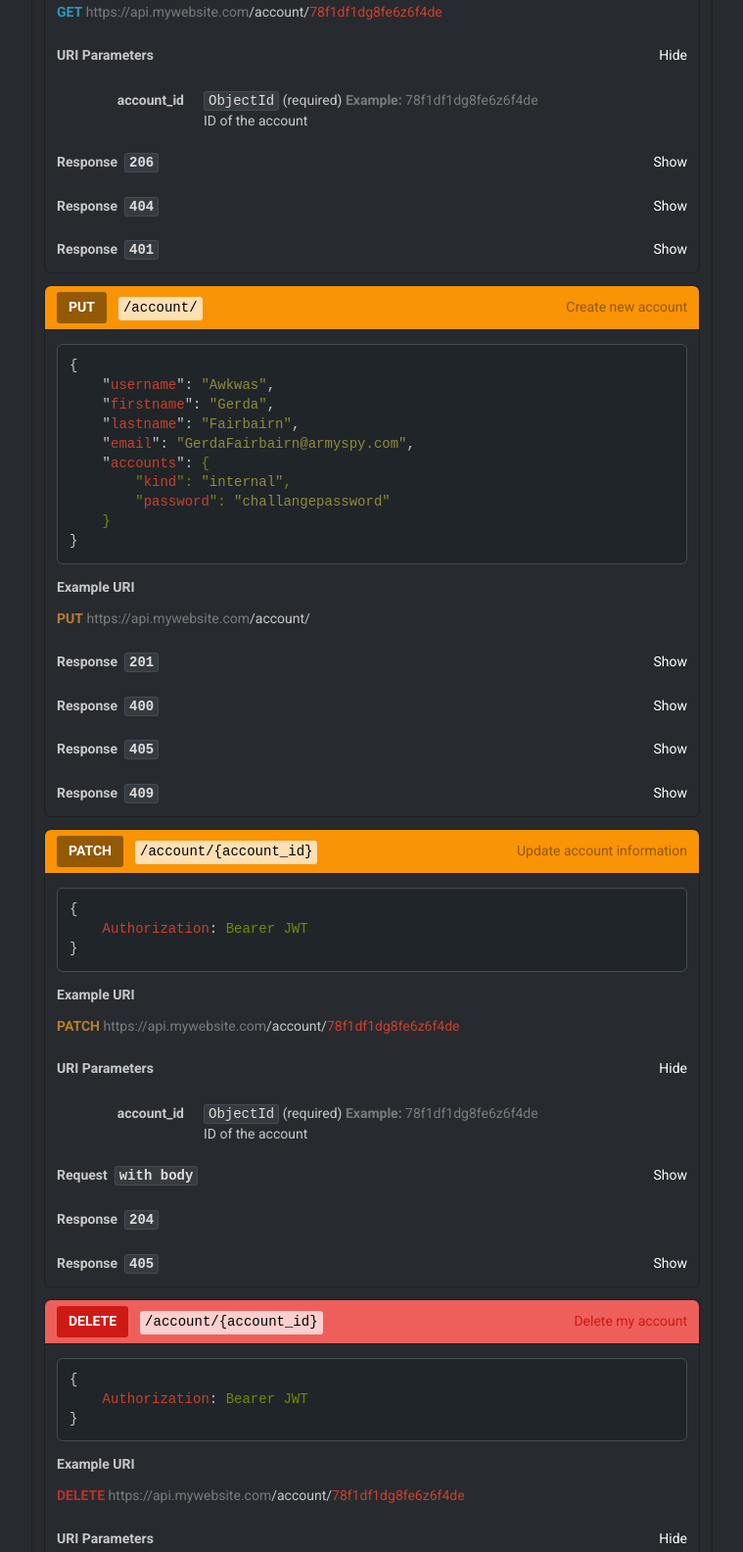
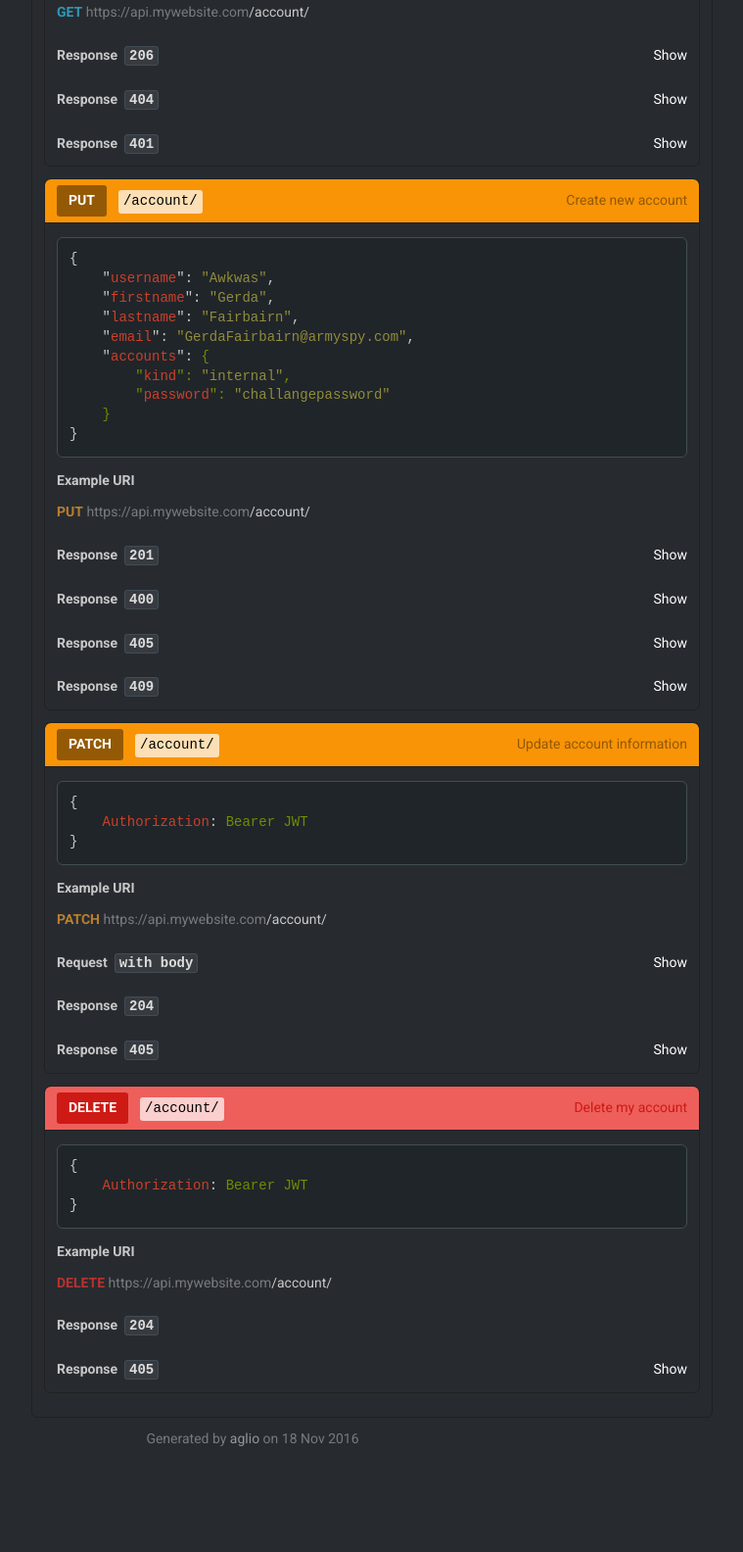
Before and after one commit to Renouveaux/infinitauth, a plain HTML site: page index.html in a window 1280 px wide. Shown: the part 1197-2781 px from the top of the page at 98% size, without its empty margins (382-1141 px from the left). After the commit the page ends 2686 px from the top, so only its background shows below. Drawn offline with Linux system fonts and the light colour scheme.

Commit message:
Updating documentation

```diff
--- a/index.html
+++ b/index.html
@@ -33,11 +33,10 @@
   "<span class="hljs-attribute">message</span>": <span class="hljs-value"><span class="hljs-string">"Authentication failed. Username and password does not match."</span>
 </span>}</code></pre><div style="height: 1px;"></div></div></div></div></div></section><section id="account" class="resource-group"><h2 class="group-heading">Account <a href="#account" class="permalink">&para;</a></h2><p>CRUD method for account properties</p>
 <div id="account-crud-account" class="resource"><h3 class="resource-heading">CRUD Account <a href="#account-crud-account" class="permalink">&nbsp;&para;</a></h3><p>You may have a valid token for using this path.</p>
-<div id="account-crud-account-get" class="action get"><h4 class="action-heading"><div class="name">Retrieve account information</div><a href="#account-crud-account-get" class="method get">GET</a><code class="uri">/account/{account_id}</code></h4><pre><code><span class="hljs-rules">{
+<div id="account-crud-account-get" class="action get"><h4 class="action-heading"><div class="name">Retrieve account information</div><a href="#account-crud-account-get" class="method get">GET</a><code class="uri">/account/</code></h4><pre><code><span class="hljs-rules">{
     <span class="hljs-rule"><span class="hljs-attribute">Authorization</span>:<span class="hljs-value"> Bearer JWT
 </span></span></span>}</code></pre>
-<h4>Example URI</h4><div class="definition"><span class="method get">GET</span>&nbsp;<span class="uri"><span class="hostname">https://api.mywebsite.com</span>/account/<span class="hljs-attribute" title="account_id">78f1df1dg8fe6z6f4de</span></span></div><div class="title"><strong>URI Parameters</strong><div class="collapse-button show"><span class="close">Hide</span><span class="open">Show</span></div></div><div class="collapse-content"><dl class="inner"><dt>account_id</dt><dd><code>ObjectId</code>&nbsp;<span class="required">(required)</span>&nbsp;<span class="text-muted example"><strong>Example:&nbsp;</strong><span>78f1df1dg8fe6z6f4de</span></span><p>ID of the account</p>
-</dd></dl></div><div class="title"><strong>Response&nbsp;&nbsp;<code>206</code></strong><div class="collapse-button"><span class="close">Hide</span><span class="open">Show</span></div></div><div class="collapse-content"><div class="inner"><h5>Headers</h5><pre><code><span class="hljs-attribute">Content-Type</span>: <span class="hljs-string">application/json</span></code></pre><div style="height: 1px;"></div><h5>Body</h5><pre><code>{
+<h4>Example URI</h4><div class="definition"><span class="method get">GET</span>&nbsp;<span class="uri"><span class="hostname">https://api.mywebsite.com</span>/account/</span></div><div class="title"><strong>Response&nbsp;&nbsp;<code>206</code></strong><div class="collapse-button"><span class="close">Hide</span><span class="open">Show</span></div></div><div class="collapse-content"><div class="inner"><h5>Headers</h5><pre><code><span class="hljs-attribute">Content-Type</span>: <span class="hljs-string">application/json</span></code></pre><div style="height: 1px;"></div><h5>Body</h5><pre><code>{
   "<span class="hljs-attribute">username</span>": <span class="hljs-value"><span class="hljs-string">"Awkwas"</span></span>,
   "<span class="hljs-attribute">firstname</span>": <span class="hljs-value"><span class="hljs-string">"Gerda"</span></span>,
   "<span class="hljs-attribute">lastname</span>": <span class="hljs-value"><span class="hljs-string">"Fairbairn"</span></span>,
@@ -71,20 +70,18 @@
     "<span class="hljs-attribute">message</span>" : <span class="hljs-value"><span class="hljs-string">"You have to send account data"</span>;
 </span>}</code></pre><div style="height: 1px;"></div></div></div><div class="title"><strong>Response&nbsp;&nbsp;<code>409</code></strong><div class="collapse-button"><span class="close">Hide</span><span class="open">Show</span></div></div><div class="collapse-content"><div class="inner"><h5>Headers</h5><pre><code><span class="hljs-attribute">Content-Type</span>: <span class="hljs-string">application/json</span></code></pre><div style="height: 1px;"></div><h5>Body</h5><pre><code>{
   "<span class="hljs-attribute">message</span>": <span class="hljs-value"><span class="hljs-string">"This user account already exist"</span>
-</span>}</code></pre><div style="height: 1px;"></div></div></div></div><div id="account-crud-account-patch" class="action patch"><h4 class="action-heading"><div class="name">Update account information</div><a href="#account-crud-account-patch" class="method patch">PATCH</a><code class="uri">/account/{account_id}</code></h4><pre><code><span class="hljs-rules">{
+</span>}</code></pre><div style="height: 1px;"></div></div></div></div><div id="account-crud-account-patch" class="action patch"><h4 class="action-heading"><div class="name">Update account information</div><a href="#account-crud-account-patch" class="method patch">PATCH</a><code class="uri">/account/</code></h4><pre><code><span class="hljs-rules">{
     <span class="hljs-rule"><span class="hljs-attribute">Authorization</span>:<span class="hljs-value"> Bearer JWT
 </span></span></span>}</code></pre>
-<h4>Example URI</h4><div class="definition"><span class="method patch">PATCH</span>&nbsp;<span class="uri"><span class="hostname">https://api.mywebsite.com</span>/account/<span class="hljs-attribute" title="account_id">78f1df1dg8fe6z6f4de</span></span></div><div class="title"><strong>URI Parameters</strong><div class="collapse-button show"><span class="close">Hide</span><span class="open">Show</span></div></div><div class="collapse-content"><dl class="inner"><dt>account_id</dt><dd><code>ObjectId</code>&nbsp;<span class="required">(required)</span>&nbsp;<span class="text-muted example"><strong>Example:&nbsp;</strong><span>78f1df1dg8fe6z6f4de</span></span><p>ID of the account</p>
-</dd></dl></div><div class="title"><strong>Request&nbsp;&nbsp;<code>with body</code></strong><div class="collapse-button"><span class="close">Hide</span><span class="open">Show</span></div></div><div class="collapse-content"><div class="inner"><div class="description"><p>You can send any key / value to update your account, except username and _id</p>
+<h4>Example URI</h4><div class="definition"><span class="method patch">PATCH</span>&nbsp;<span class="uri"><span class="hostname">https://api.mywebsite.com</span>/account/</span></div><div class="title"><strong>Request&nbsp;&nbsp;<code>with body</code></strong><div class="collapse-button"><span class="close">Hide</span><span class="open">Show</span></div></div><div class="collapse-content"><div class="inner"><div class="description"><p>You can send any key / value to update your account, except username and _id</p>
 </div><h5>Headers</h5><pre><code><span class="hljs-attribute">Content-Type</span>: <span class="hljs-string">application/json</span></code></pre><div style="height: 1px;"></div><h5>Body</h5><pre><code>{
   "<span class="hljs-attribute">email</span>": <span class="hljs-value"><span class="hljs-string">"GerdaFairbairn@armyspy.org"</span>
 </span>}</code></pre><div style="height: 1px;"></div></div></div><div class="title"><strong>Response&nbsp;&nbsp;<code>204</code></strong></div><div class="title"><strong>Response&nbsp;&nbsp;<code>405</code></strong><div class="collapse-button"><span class="close">Hide</span><span class="open">Show</span></div></div><div class="collapse-content"><div class="inner"><h5>Headers</h5><pre><code><span class="hljs-attribute">Content-Type</span>: <span class="hljs-string">application/json</span></code></pre><div style="height: 1px;"></div><h5>Body</h5><pre><code>{
   "<span class="hljs-attribute">message</span>": <span class="hljs-value"><span class="hljs-string">"Your not allowed to update this resource"</span>
-</span>}</code></pre><div style="height: 1px;"></div></div></div></div><div id="account-crud-account-delete" class="action delete"><h4 class="action-heading"><div class="name">Delete my account</div><a href="#account-crud-account-delete" class="method delete">DELETE</a><code class="uri">/account/{account_id}</code></h4><pre><code><span class="hljs-rules">{
+</span>}</code></pre><div style="height: 1px;"></div></div></div></div><div id="account-crud-account-delete" class="action delete"><h4 class="action-heading"><div class="name">Delete my account</div><a href="#account-crud-account-delete" class="method delete">DELETE</a><code class="uri">/account/</code></h4><pre><code><span class="hljs-rules">{
     <span class="hljs-rule"><span class="hljs-attribute">Authorization</span>:<span class="hljs-value"> Bearer JWT
 </span></span></span>}</code></pre>
-<h4>Example URI</h4><div class="definition"><span class="method delete">DELETE</span>&nbsp;<span class="uri"><span class="hostname">https://api.mywebsite.com</span>/account/<span class="hljs-attribute" title="account_id">78f1df1dg8fe6z6f4de</span></span></div><div class="title"><strong>URI Parameters</strong><div class="collapse-button show"><span class="close">Hide</span><span class="open">Show</span></div></div><div class="collapse-content"><dl class="inner"><dt>account_id</dt><dd><code>ObjectId</code>&nbsp;<span class="required">(required)</span>&nbsp;<span class="text-muted example"><strong>Example:&nbsp;</strong><span>78f1df1dg8fe6z6f4de</span></span><p>ID of the account</p>
-</dd></dl></div><div class="title"><strong>Response&nbsp;&nbsp;<code>204</code></strong></div><div class="title"><strong>Response&nbsp;&nbsp;<code>405</code></strong><div class="collapse-button"><span class="close">Hide</span><span class="open">Show</span></div></div><div class="collapse-content"><div class="inner"><h5>Headers</h5><pre><code><span class="hljs-attribute">Content-Type</span>: <span class="hljs-string">application/json</span></code></pre><div style="height: 1px;"></div><h5>Body</h5><pre><code>{
+<h4>Example URI</h4><div class="definition"><span class="method delete">DELETE</span>&nbsp;<span class="uri"><span class="hostname">https://api.mywebsite.com</span>/account/</span></div><div class="title"><strong>Response&nbsp;&nbsp;<code>204</code></strong></div><div class="title"><strong>Response&nbsp;&nbsp;<code>405</code></strong><div class="collapse-button"><span class="close">Hide</span><span class="open">Show</span></div></div><div class="collapse-content"><div class="inner"><h5>Headers</h5><pre><code><span class="hljs-attribute">Content-Type</span>: <span class="hljs-string">application/json</span></code></pre><div style="height: 1px;"></div><h5>Body</h5><pre><code>{
   "<span class="hljs-attribute">message</span>": <span class="hljs-value"><span class="hljs-string">"Your not allowed to delete this resource"</span>
 </span>}</code></pre><div style="height: 1px;"></div></div></div></div></div></section></div></div></div><p style="text-align: center;" class="text-muted">Generated by&nbsp;<a href="https://github.com/danielgtaylor/aglio" class="aglio">aglio</a>&nbsp;on 18 Nov 2016</p><script>/* eslint-env browser */
 /* eslint quotes: [2, "single"] */
```
Also changed, not shown: 1 other file.
